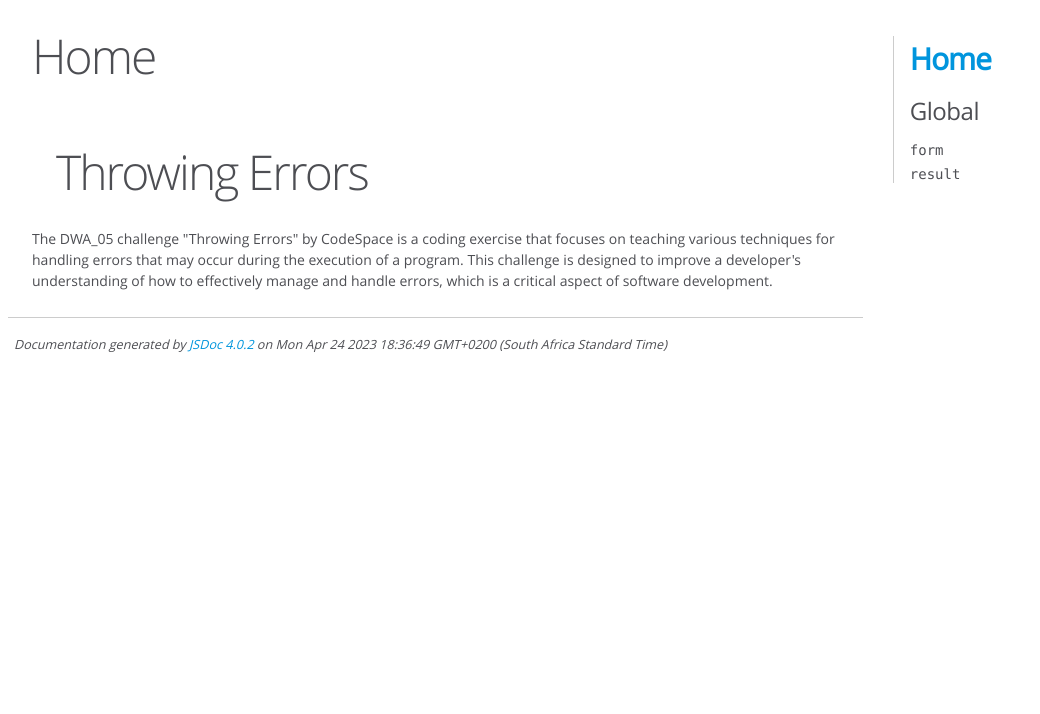
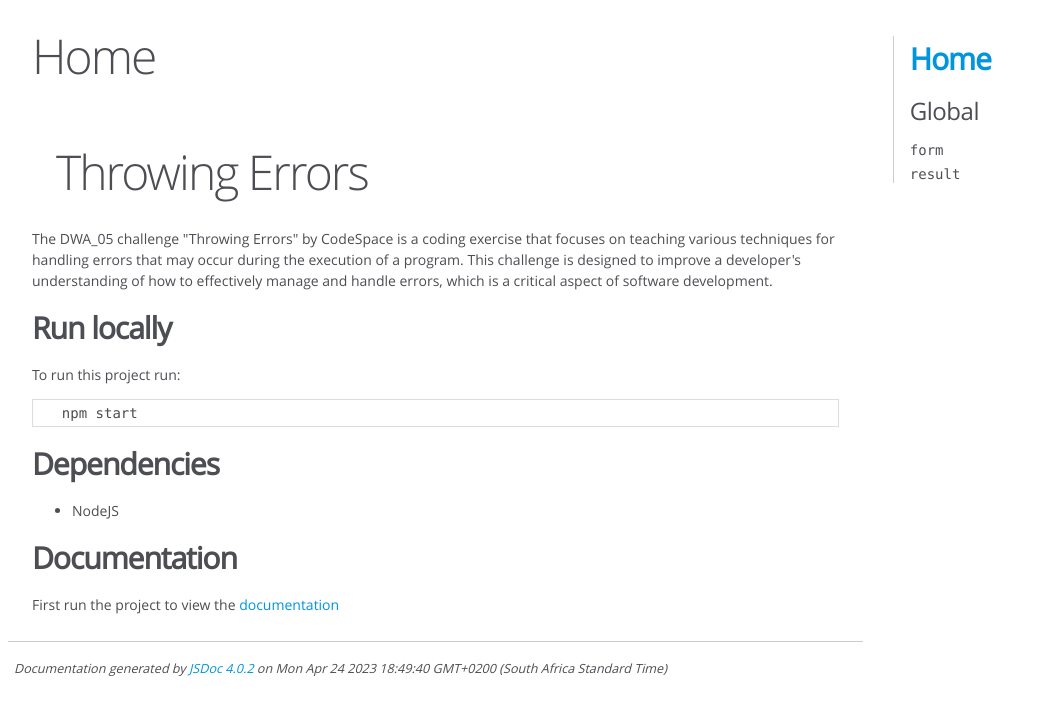
Before and after one commit to DihanVermeulen/CodeSpace-Dynamic_Web_Applications, a website: page DWA_05-Throwing_Errors/docs/index.html in a window 1280 px wide. Shown: the whole page, without its empty margins (0-1040 px from the left). Drawn offline with Linux system fonts and the light colour scheme.

Commit message:
Updated docs

```diff
--- a/DWA_05-Throwing_Errors/docs/index.html
+++ b/DWA_05-Throwing_Errors/docs/index.html
@@ -44,7 +44,18 @@
 
     <section>
         <article><h1>Throwing Errors</h1>
-<p>The DWA_05 challenge &quot;Throwing Errors&quot; by CodeSpace is a coding exercise that focuses on teaching various techniques for handling errors that may occur during the execution of a program. This challenge is designed to improve a developer's understanding of how to effectively manage and handle errors, which is a critical aspect of software development.</p></article>
+<p>The DWA_05 challenge &quot;Throwing Errors&quot; by CodeSpace is a coding exercise that focuses on teaching various techniques for handling errors that may occur during the execution of a program. This challenge is designed to improve a developer's understanding of how to effectively manage and handle errors, which is a critical aspect of software development.</p>
+<h2>Run locally</h2>
+<p>To run this project run:</p>
+<pre class="prettyprint source lang-bash"><code>  npm start
+</code></pre>
+<h2>Dependencies</h2>
+<ul>
+<li>NodeJS</li>
+</ul>
+<h2>Documentation</h2>
+<p>First run the project to view the
+<a href="http://127.0.0.1:5000/docs/">documentation</a></p></article>
     </section>
 
 
@@ -61,7 +72,7 @@
 <br class="clear">
 
 <footer>
-    Documentation generated by <a href="https://github.com/jsdoc/jsdoc">JSDoc 4.0.2</a> on Mon Apr 24 2023 18:36:49 GMT+0200 (South Africa Standard Time)
+    Documentation generated by <a href="https://github.com/jsdoc/jsdoc">JSDoc 4.0.2</a> on Mon Apr 24 2023 18:49:40 GMT+0200 (South Africa Standard Time)
 </footer>
 
 <script> prettyPrint(); </script>
```
Also changed, not shown: DWA_05-Throwing_Errors/docs/global.html (+1 -1 lines), DWA_05-Throwing_Errors/docs/scripts.js.html (+9 -3 lines).
